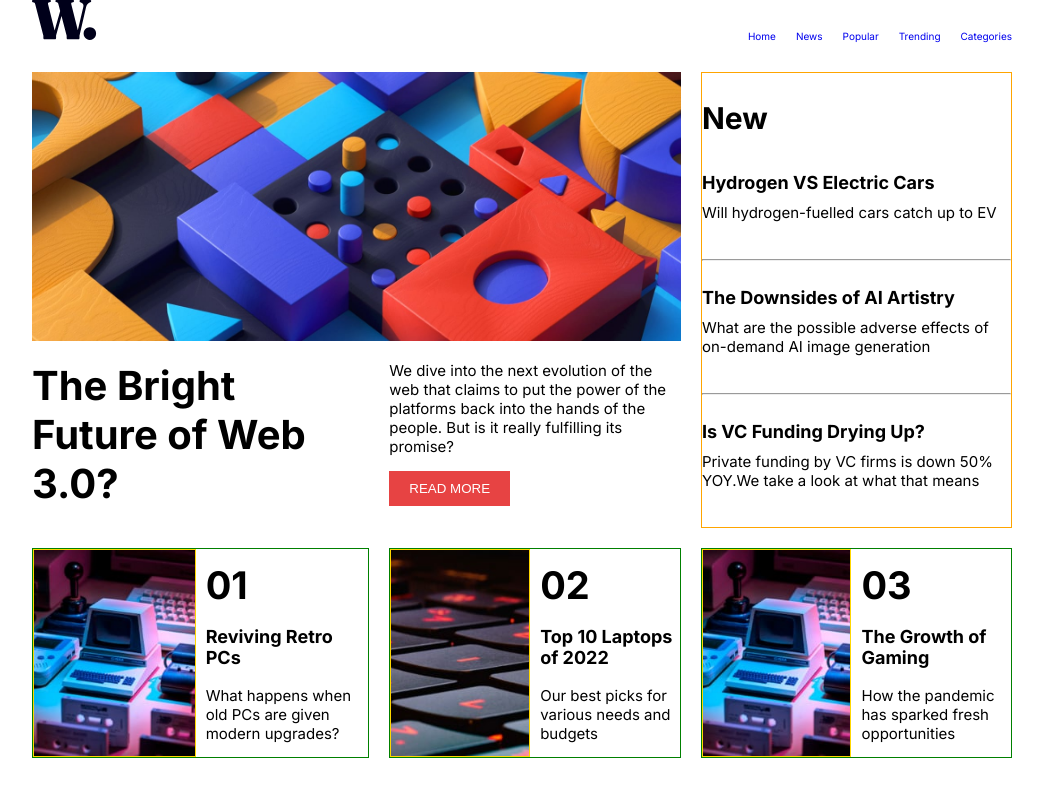
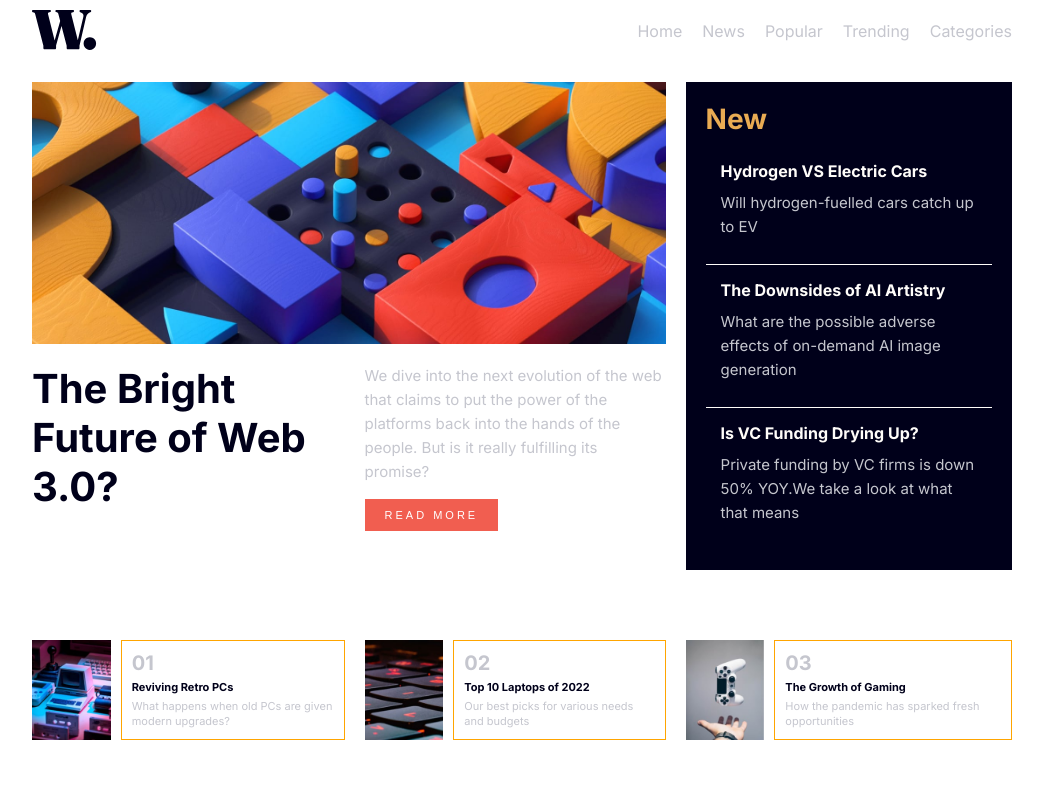
Before and after one commit to Frimpong04/news-homepage, a plain HTML site: page index.html in a window 1280 px wide. Shown: the whole page, without its empty margins (118-1161 px from the left). Drawn offline with Linux system fonts and the light colour scheme.

Commit message:
add complete desktop styles

```diff
--- a/index.html
+++ b/index.html
@@ -51,7 +51,7 @@
                 <h2>
                 New
                 </h2>
-                <div class="new-item">
+                <div class="new-item item-one">
                     <h3>
                     Hydrogen VS Electric Cars
                     </h3>
@@ -60,9 +60,8 @@
                     </p>
                 </div>
 
-                <hr />
 
-                <div class="new-item">
+                <div class="new-item item-two">
                     <h3>
                         The Downsides of AI Artistry
                     </h3>
@@ -71,9 +70,9 @@
                     </p>
                 </div>
 
-                <hr />
 
-                <div class="new-item">
+
+                <div class="new-item item-three">
                     <h3>
                         Is VC Funding Drying Up?
 
@@ -85,9 +84,9 @@
             </div>
 
             <div class="footer-item footer-item-one">
-                <div class="footer-item-image-container">
+                <!-- <div class="footer-item-image-container"> -->
                     <img src="./images/image-retro-pcs.jpg"/>
-                </div>
+                <!-- </div> -->
 
 
                 <div class="sub-item">
@@ -101,9 +100,9 @@
             </div>
 
             <div class="footer-item footer-item-two">
-                <div class="footer-item-image-container">
+                <!-- <div class="footer-item-image-container"> -->
                     <img src="./images/image-top-laptops.jpg"/>
-                </div>
+                <!-- </div> -->
 
 
                 <div class="sub-item">
@@ -116,9 +115,9 @@
             </div>
 
             <div class="footer-item footer-item-three">
-                <div class="footer-item-image-container">
-                    <img src="./images/image-retro-pcs.jpg"/>
-                </div>
+                <!-- <div class="footer-item-image-container"> -->
+                    <img src="./images/image-gaming-growth.jpg"/>
+                <!-- </div> -->
 
                 <div class="sub-item">
                     <h3>03</h3>
--- a/style.css
+++ b/style.css
@@ -9,10 +9,17 @@
 html {
     font-family: 'Inter', sans-serif;
     font-size: 62.5%;
+    --soft-orange: hsl(35, 77%, 62%);
+    --soft-red: hsl(5, 85%, 63%);
+
+    --Off-white: hsl(36, 100%, 99%);
+    --Grayish-blue: hsl(233, 8%, 79%);
+    --Dark-grayish-blue: hsl(236, 13%, 42%);
+    --Very-dark-blue: hsl(240, 100%, 5%);
 }
 
 p {
-    font-size: 1.5rem;
+    color: var(--Grayish-blue);
 }
 
 /* body styles */
@@ -20,6 +27,7 @@ body {
     /* border:1px solid blue; */
     display:grid;
     place-content: center;
+    padding: 1rem 0rem;
 }
 /* main-container styles */
 .main-container {
@@ -27,13 +35,14 @@ body {
     display: grid;
     gap: 3rem;
     /* border:1px solid red; */
+    /* padding:3rem; */
 }
 
 /* nav styles */
 nav {
     display: flex;
     flex-wrap: wrap;
-    align-items: flex-end;
+    align-items: center;
 }
 
 .logo-container {
@@ -50,6 +59,8 @@ nav {
 
 .nav-links li a {
     text-decoration: none;
+    color: var(--Grayish-blue);
+    font-size:1.6rem;
 }
 
 /* main content styles */
@@ -76,6 +87,7 @@ nav {
 .hero-text {
     grid-area: c;
     font-size: 2rem;
+    color: var(--Very-dark-blue);
 }
 
 .main-text {
@@ -83,74 +95,100 @@ nav {
 }
 
 .main-text p {
+    font-size: 1.5rem;
     margin-bottom: 1.5rem;
+    line-height:1.6;
 }
 
 .main-text button {
     padding: 1rem 2rem;
     border:none;
     color: white;
-    background-color: rgb(231, 67, 67);
+    background-color: var(--soft-red);
+    letter-spacing: 0.3rem;
+    font-size:1.1rem;
 }
 
 /* aside section */
 .new-container {
     grid-area: b;
-    border:1px solid orange;
+    /* border:1px solid orange; */
     display: flex;
     flex-direction: column;
     justify-content: space-evenly;
+    padding: 2rem;
+    /* color: var(--Off-white); */
+    background-color: var(--Very-dark-blue);
+}
+
+.item-one,
+.item-two {
+    border-bottom: 1px solid var(--Off-white);
 }
 
 .new-container h2 {
-    font-size: 3rem;
+    font-size: 2.8rem;
     margin-bottom: 1rem;
+    color: var(--soft-orange);
 }
 
 .new-container h3 {
-    font-size: 1.8rem;
+    font-size: 1.6rem;
     margin-bottom:1rem;
+    color: var(--Off-white);
 }
 
 .new-container p {
     margin-bottom: 1rem;
+    font-size:1.5rem;
+    line-height:1.6;
+}
+
+.new-item {
+    padding: 1.5rem;
 }
 
 .footer-item {
     display: flex;
-    flex-wrap: wrap;
+    /* flex-wrap: wrap; */
     gap: 1rem;
-    border: 1px solid green;
-}
-.footer-item-image-container {
-    flex:1 1 2rem;
+    /* border: 1px solid green; */
+    padding:5rem 0rem;
+    height:20rem;
 }
 
+
 .sub-item {
-    flex: 1 1 2rem;
-    display: flex;
-    flex-direction: column;
-    justify-content: space-evenly;
+    /* flex: 1 1 2rem; */
+    /* display: flex; */
+    /* flex-direction: column; */
+    /* justify-content: space-evenly; */
+    padding:1rem;
+    border:1px solid orange;
 }
 
 .sub-item h3 {
-    font-size: 3.8rem;
+    font-size: 2rem;
+    /* border:1px solid blue; */
     margin-bottom: 0.5rem;
+    color: var(--Grayish-blue);
 }
 
 .sub-item h4 {
-    font-size: 1.8rem;
+    font-size: 1.1rem;
     margin-bottom: 0.5rem;
+    color: var(--Very-dark-blue);
 }
 
 .sub-item p {
-    font-size:1.5rem;
+    font-size:1.1rem;
+    line-height: 1.4;
 }
 .footer-item img {
-    width: 100%;
-    height: 100%;
-    object-fit: cover;
-    border:1px solid gold;
+    /* width: 100%; */
+    /* height: 50%; */
+    /* object-fit: cover; */
+    /* border:1px solid gold; */
 }
 .footer-item-one {
     grid-area: g;
```
